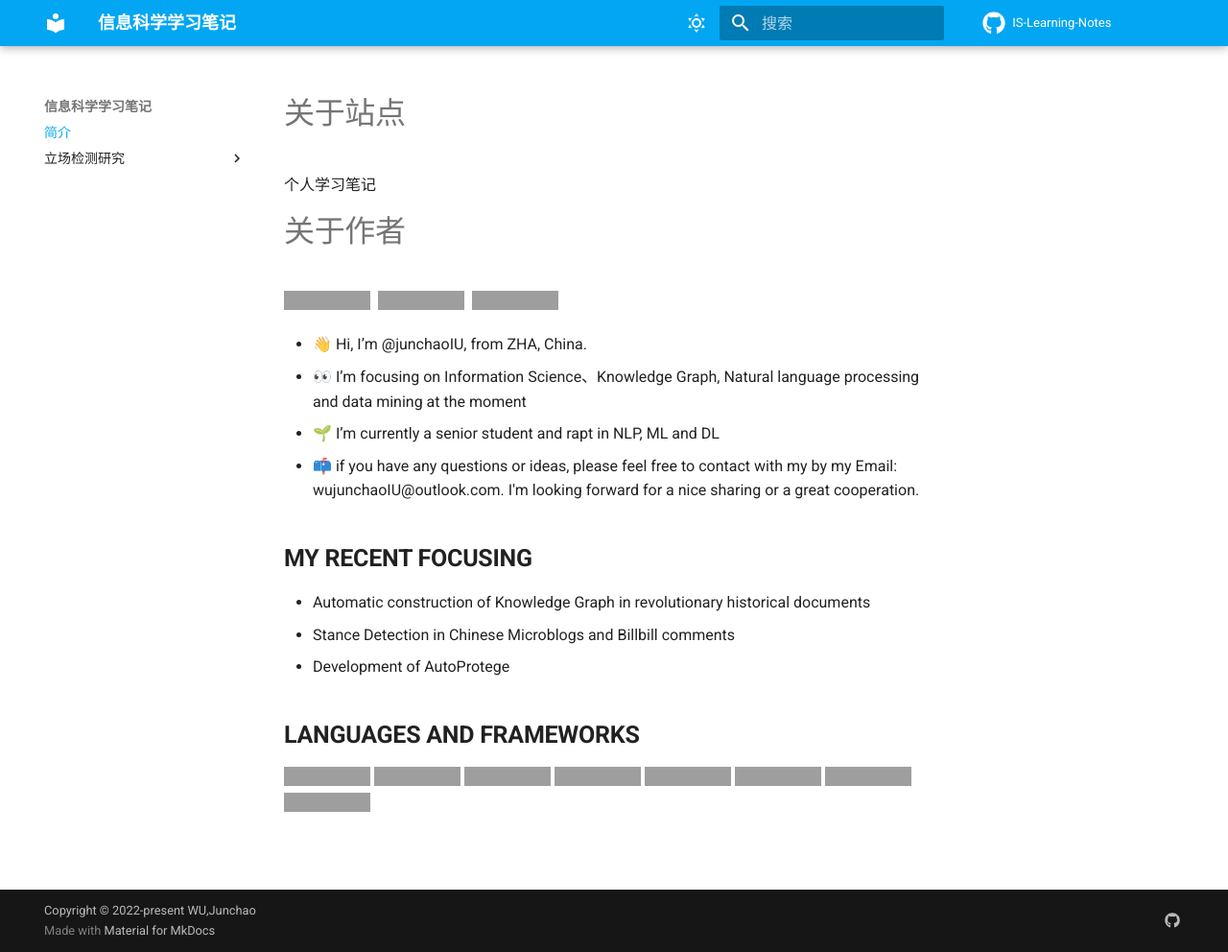
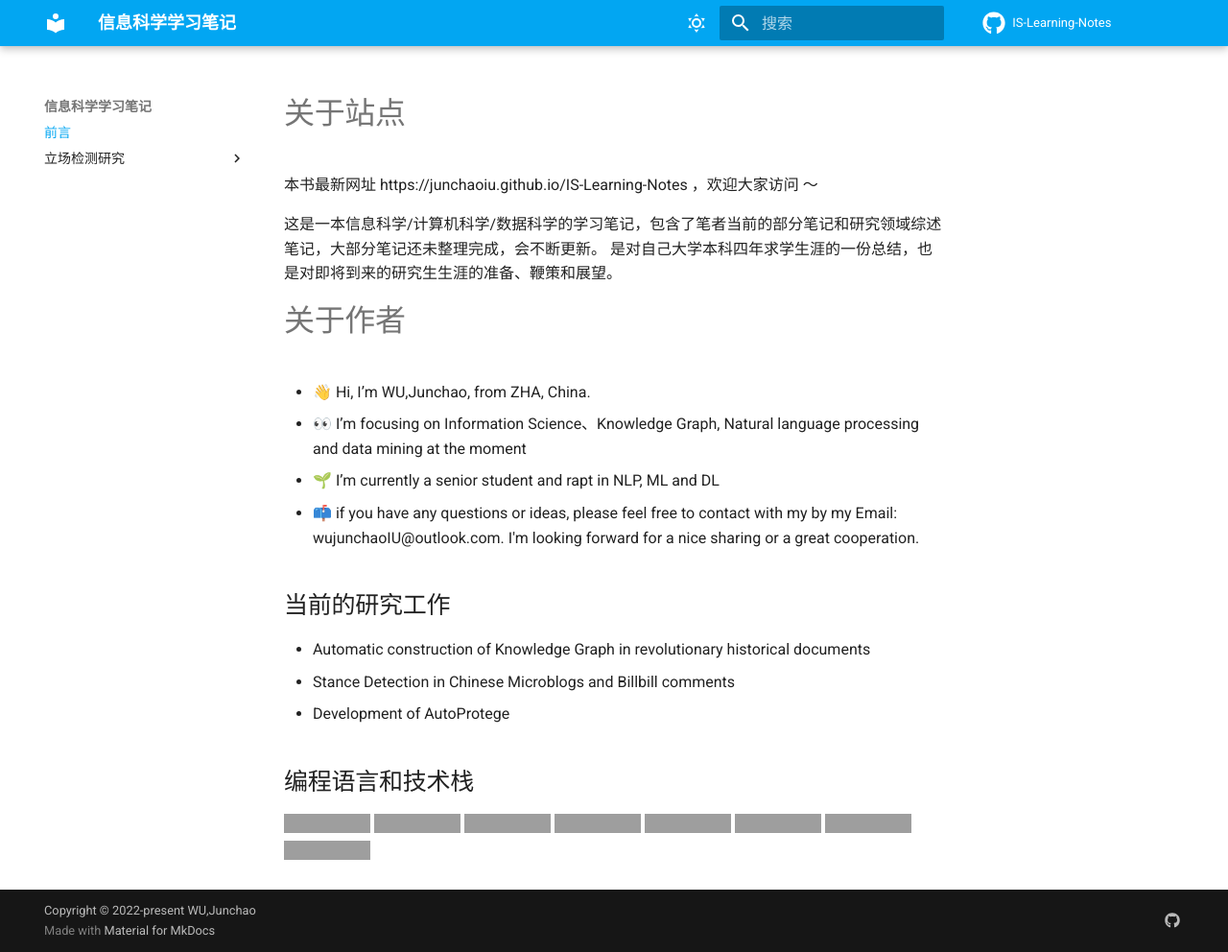
Before and after one commit to junchaoIU/NLP-Learning-Notes, an MkDocs documentation site: the page built from docs/index.md, in a window 1280 px wide and 992 px high. Shown: the whole window at 96% size. Built offline with MkDocs 1.6.1 and Material for MkDocs 9.7.7, drawn with Linux system fonts in a browser that asks for light colours; comment, search, counter and statistics services are not loaded; grey boxes are pictures that could not be loaded.

Commit message:
update info

```diff
--- a/docs/index.md
+++ b/docs/index.md
@@ -1,20 +1,21 @@
 # 关于站点
-个人学习笔记
+本书最新网址 https://junchaoiu.github.io/IS-Learning-Notes ，欢迎大家访问 ～
+
+这是一本信息科学/计算机科学/数据科学的学习笔记，包含了笔者当前的部分笔记和研究领域综述笔记，大部分笔记还未整理完成，会不断更新。
+是对自己大学本科四年求学生涯的一份总结，也是对即将到来的研究生生涯的准备、鞭策和展望。
 
 # 关于作者
-<a href="http://www.wujunchao.top/" target="_blank"><img src="https://img.shields.io/badge/%E4%B8%AA%E4%BA%BA%E7%AB%99%E7%82%B9-%E6%98%A5%E5%A4%A9%E5%92%8C%E7%88%B1%E6%83%85%E3%81%AE%E6%A8%B1%E8%8A%B1🌸-pink"></a>&nbsp;&nbsp;<a href="https://www.cnblogs.com/wujunchao/" target="_blank"><img src="https://img.shields.io/badge/%E5%8D%9A%E5%AE%A2%E5%9B%AD-%E6%A2%A6%E6%B7%91%E7%9A%84%E6%A8%B1%E8%8A%B1%E5%BA%84-blue"></a>&nbsp;&nbsp;<a href="https://www.yuque.com/wujunchao" target="_blank"><img src="https://img.shields.io/badge/%E8%AF%AD%E9%9B%80-CC%E7%9A%84%E7%9F%A5%E8%AF%86%E5%BA%93-green"></a>
-
-- 👋 Hi, I’m @junchaoIU, from ZHA, China.
+- 👋 Hi, I’m WU,Junchao, from ZHA, China.
 - 👀 I’m focusing on Information Science、Knowledge Graph, Natural language processing and data mining at the moment
 - 🌱 I’m currently a senior student and rapt in NLP, ML and DL
 - 📫 if you have any questions or ideas, please feel free to contact with my by my Email: wujunchaoIU@outlook.com. I'm looking forward for a nice sharing or a great cooperation.
 
-## **MY RECENT FOCUSING**
+## 当前的研究工作
 - Automatic construction of Knowledge Graph in revolutionary historical documents
 - Stance Detection in Chinese Microblogs and Billbill comments
 - Development of AutoProtege
 
-## **LANGUAGES AND FRAMEWORKS**
+## 编程语言和技术栈
 ![Java](https://img.shields.io/badge/-Java-192133?style=flat-square&logo=java&logoColor=white)
 ![Python](https://img.shields.io/badge/-Python-192133?style=flat-square&logo=python&logoColor=white)
 ![JavaScript](https://img.shields.io/badge/-JavaScript-192133?style=flat-square&logo=javaScript&logoColor=white)
--- a/mkdocs.yml
+++ b/mkdocs.yml
@@ -64,7 +64,7 @@ extra:
       link: https://github.com/junchaoIU/IS-Learning-Notes/
 
 nav:
-  - 简介: "index.md"
+  - 前言: "index.md"
   - 立场检测研究:
       - 立场检测笔记: "立场检测研究/立场检测研究.md"
       - 数据集:
```
